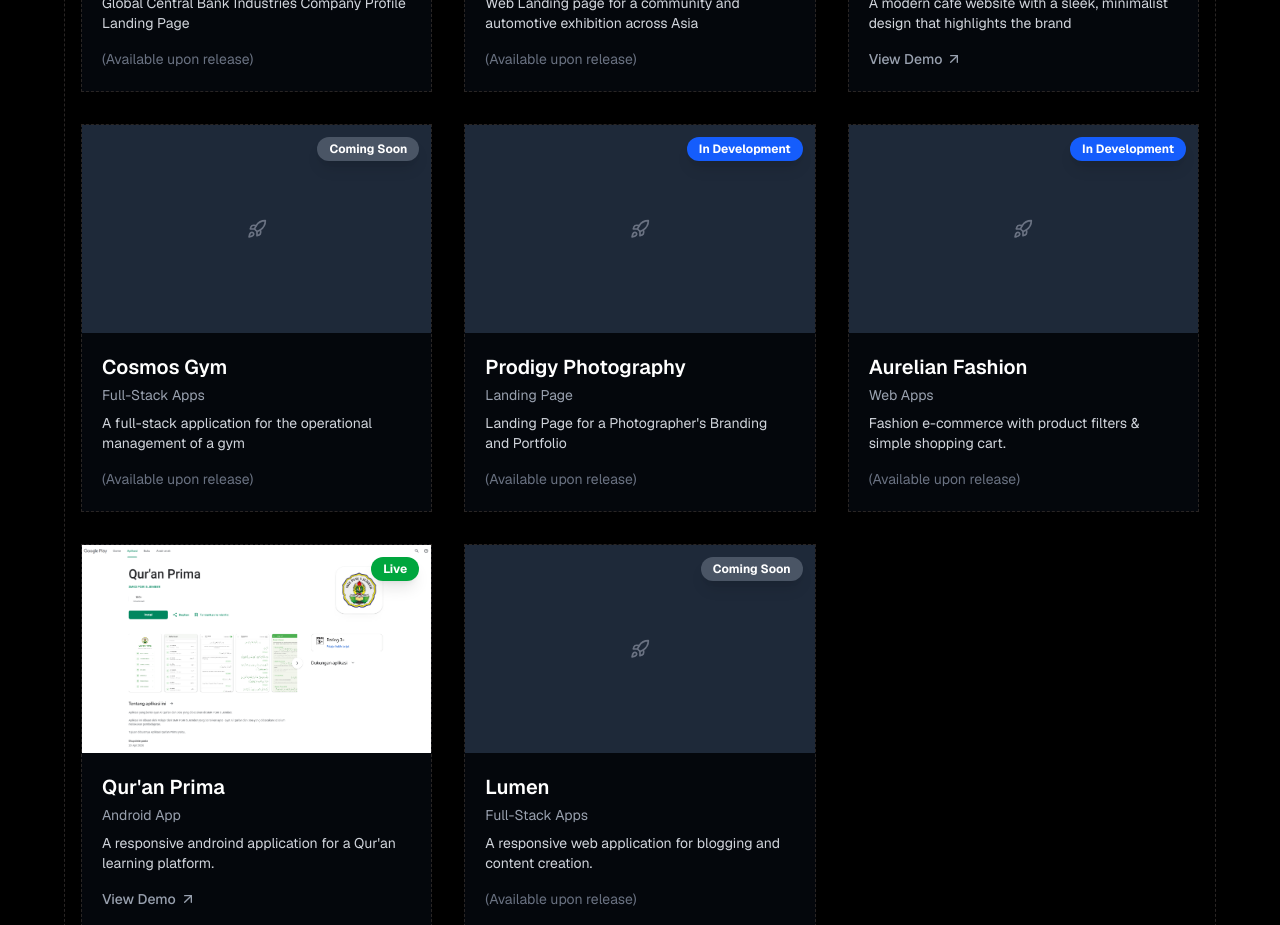
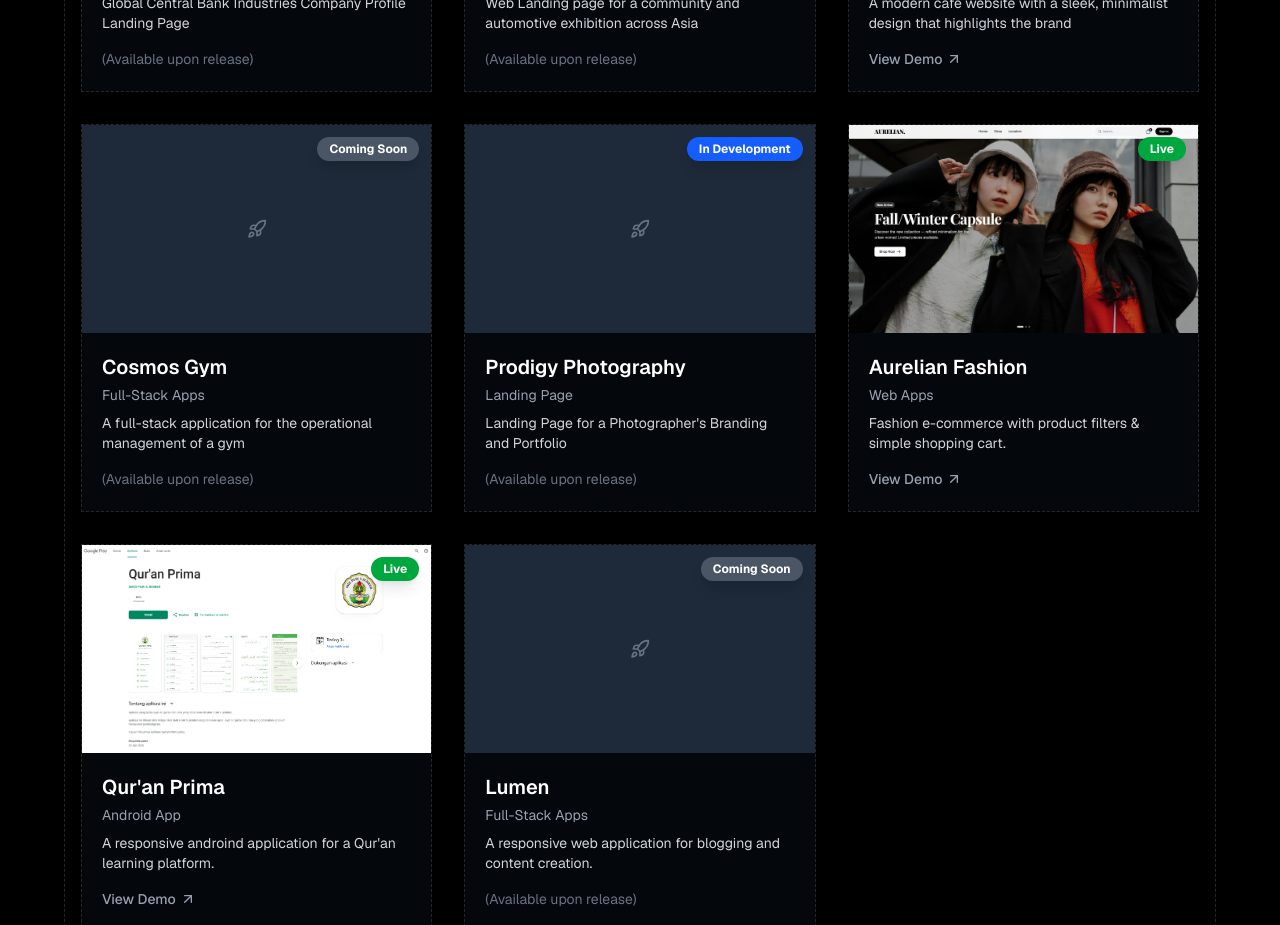
Before and after one commit to Fizora/fizora, a Next.js app: page /projects in a window 1280 px wide. Shown: the part 1360-2285 px from the top of the page. Built offline with nearby package versions, Linux system fonts and the light colour scheme.

Commit message:
aurelian live now

```diff
--- a/src/app/projects/page.tsx
+++ b/src/app/projects/page.tsx
@@ -124,7 +124,7 @@ const allProjects = [
     id: 9,
     title: "Aurelian Fashion",
     category: "Web Apps",
-    status: "On Going",
+    status: "Live",
     description:
       "Fashion e-commerce with product filters & simple shopping cart.",
     img: "/aurelian.png",
--- a/src/components/section/Projects.tsx
+++ b/src/components/section/Projects.tsx
@@ -22,7 +22,7 @@ const projectsData: Project[] = [
   {
     title: "Aurelian Fashion",
     category: "On Going",
-    img: "/aurelian.webp",
+    img: "/aurelian.png",
     link: "https://aurelian-fashion.vercel.app",
   },
   {
```
Also changed, not shown: public/aurelian.png, public/aurelian.webp (deleted).
